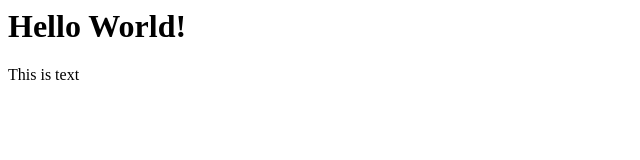
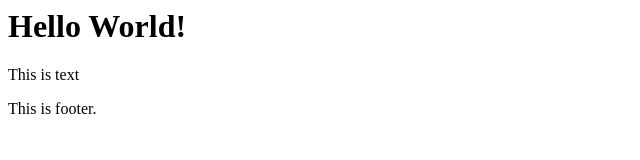
Before and after one commit to NawMarMar/icdlmm_test, a plain HTML site: page index.html in a window 1280 px wide. Shown: the whole page, without its empty margins (0-640 px from the left). Drawn offline with Linux system fonts and the light colour scheme.

Commit message:
Update index.html
add footer

```diff
--- a/index.html
+++ b/index.html
@@ -1,2 +1,3 @@
 <h1>Hello World!</h1>
 <p>This is text</p>
+<footer>This is footer.</footer>
```
